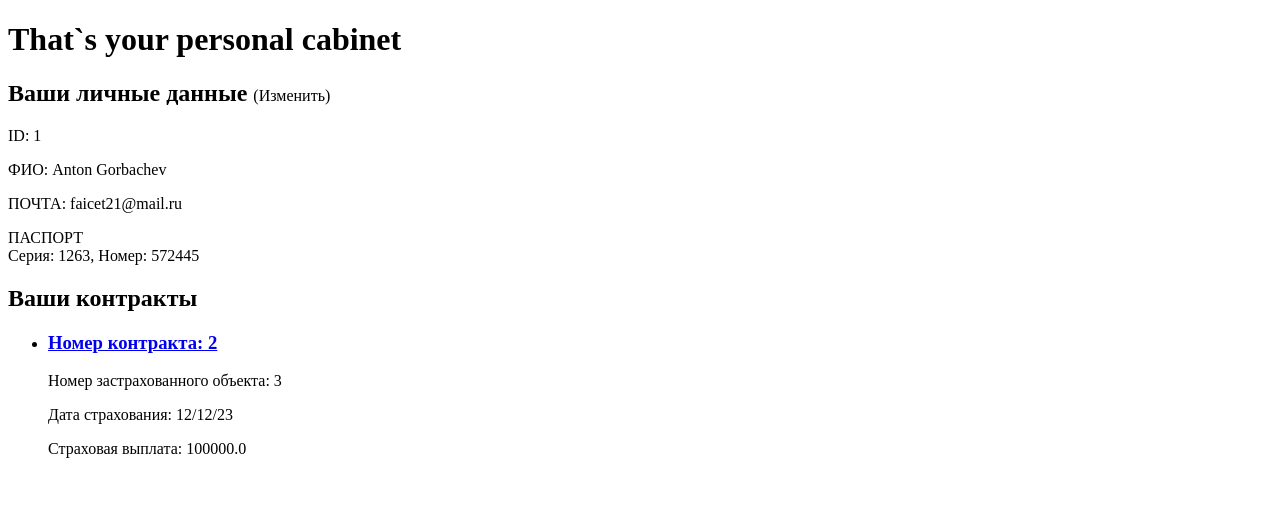
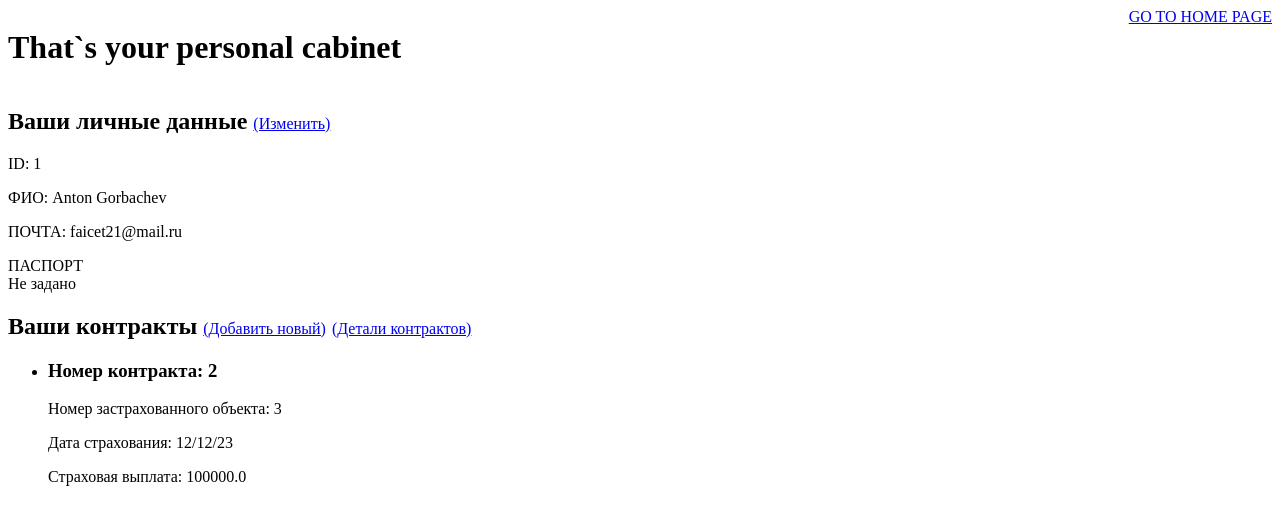
Before and after one commit to DocLivsey/PythonEducation, a Django app: page /insurance/1/ in a window 1280 px wide. Shown: the top 525 px of the page. Run offline with Django 5.2, Linux system fonts and the light colour scheme; data comes from the database, SQL or seed files in the repository.

Commit message:
added styles in cabinet.html
if else block for passport undefined case

added href for all contracts

```diff
--- a/Practical Exercises/Personal Work №6 (Django The Unchained)/mysite/insurance/templates/insurance/cabinet.html
+++ b/Practical Exercises/Personal Work №6 (Django The Unchained)/mysite/insurance/templates/insurance/cabinet.html
@@ -2,35 +2,43 @@
 <html lang="en">
 <head>
 	<meta charset="UTF-8">
-	<title>Personal Cabinet</title>
+	<title>{{client.first_name}} {{client.last_name}}`s cabinet</title>
 </head>
 <body>
 	<header>
-		<div>
+		<div style="display: flex; justify-content: space-between">
 			<h1>That`s your personal cabinet</h1>
+			<a style="font-size: 1rem" href="/insurance/">GO TO HOME PAGE</a>
 		</div>
 	</header>
 	<main>
 		<div>
-			<h2>Ваши личные данные <a style="font-size: medium; font-weight: normal">(Изменить)</a></h2>
+			<h2>Ваши личные данные <a href="/insurance/{{client.id}}/change_personal_data/" style="font-size: medium; font-weight: normal">(Изменить)</a></h2>
 			<div>
 				<p>ID: {{client.id}}</p>
 				<p>ФИО: {{client.first_name}} {{client.last_name}}</p>
 				<p>ПОЧТА: {{client.email}}</p>
 				<p>
 					ПАСПОРТ<br>
+					{% if define_passport %}
 					Серия: {{series}}, Номер: {{number}}
+					{% else %}
+					Не задано
+					{% endif %}
 				</p>
 			</div>
 		</div>
 		<div>
-			<h2>Ваши контракты</h2>
+			<h2>Ваши контракты
+				<a href="/insurance/{{client.id}}/make_order/" style="font-size: medium; font-weight: normal">(Добавить новый)</a>
+				<a href="/insurance/{{ client.id }}/contract_details/" style="font-size: medium; font-weight: normal"> (Детали контрактов)</a>
+			</h2>
 			{% if contracts %}
 			<ul>
 				{% for contract in contracts %}
 				<li>
 					<div>
-						<h3><a href="/insurance/{{ client.id }}/contract_details/">Номер контракта: {{contract.id}}</a></h3>
+						<h3>Номер контракта: {{contract.id}}</h3>
 						<p>Номер застрахованного объекта: {{contract.object_id_id}}</p>
 						<p>Дата страхования: {{contract.contract_date}}</p>
 						<p>Страховая выплата: {{contract.insurance_payment}}</p>
```
